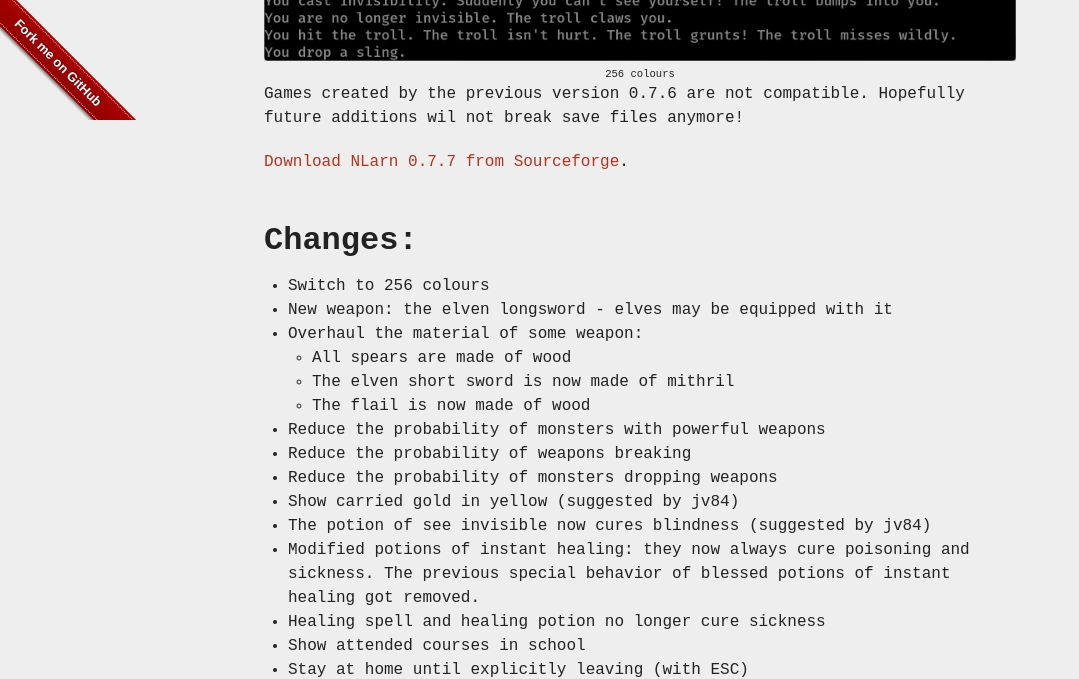
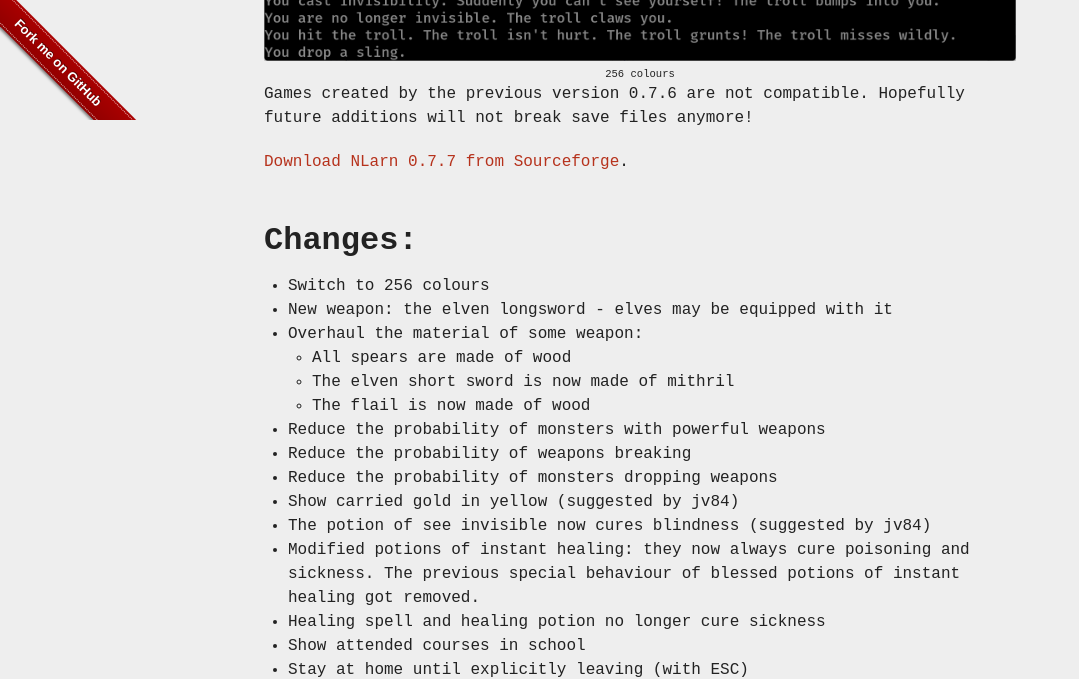
Before and after one commit to nlarn/nlarn.github.io, a Jekyll site: the page built from _posts/2025-06-19-release-0.7.7.markdown, in a window 1280 px wide. Shown: the part 780-1459 px from the top of the page, without its empty margins (0-1079 px from the left). Built offline with Jekyll 4.4.1, drawn with Linux system fonts in a browser that asks for light colours; comment, search, counter and statistics services are not loaded.

Commit message:
Spellcheck

```diff
--- a/_posts/2025-06-19-release-0.7.7.markdown
+++ b/_posts/2025-06-19-release-0.7.7.markdown
@@ -16,7 +16,7 @@ colours!
 {% include image.html url="/images/2025-06-19_NLarn_0.7.7_256-colours.png" caption="256 colours" max_width="300px" %}
 
 Games created by the previous version 0.7.6 are not compatible. Hopefully
-future additions wil not break save files anymore!
+future additions will not break save files anymore!
 
 [Download NLarn 0.7.7 from Sourceforge](http://sourceforge.net/projects/nlarn/files/nlarn/0.7.7/).
 
@@ -33,7 +33,7 @@ future additions wil not break save files anymore!
 * Show carried gold in yellow (suggested by jv84)
 * The potion of see invisible now cures blindness (suggested by jv84)
 * Modified potions of instant healing: they now always cure poisoning
-  and sickness. The previous special behavior of blessed potions of
+  and sickness. The previous special behaviour of blessed potions of
   instant healing got removed.
 * Healing spell and healing potion no longer cure sickness
 * Show attended courses in school
```
